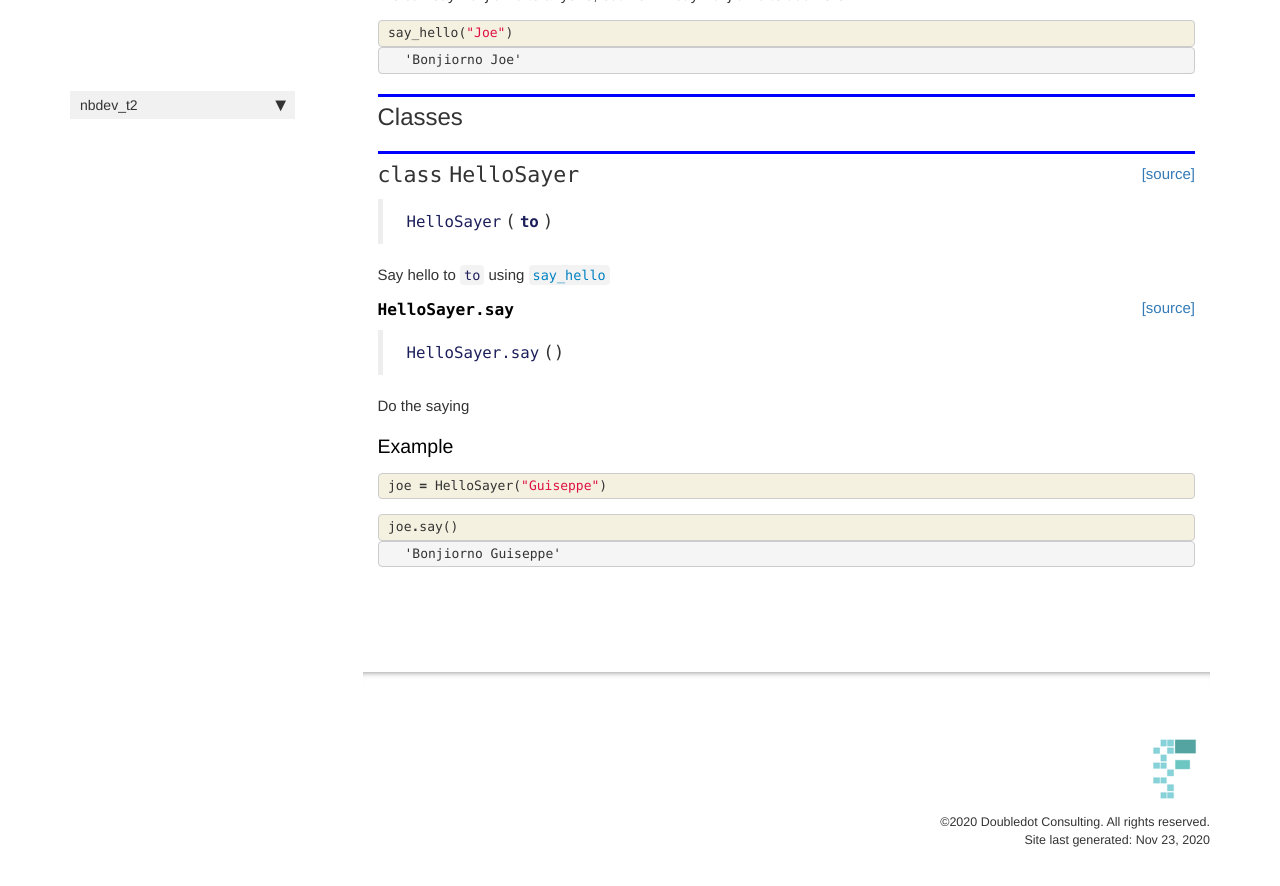
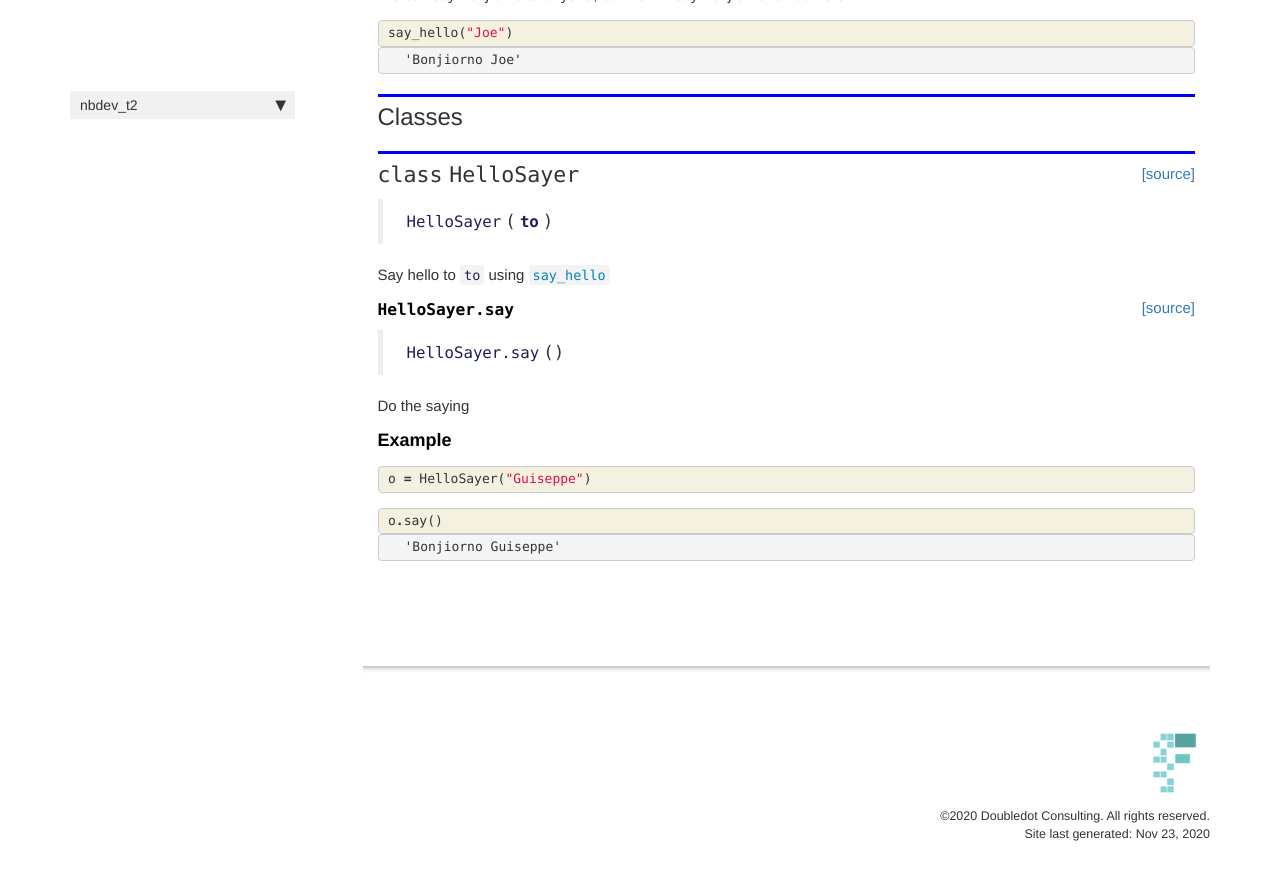
Before and after one commit to josephsmann/nbdev_t2, a Jekyll site: the page built from docs/core.html, in a window 1280 px wide and 900 px high, scrolled down 754 px. Shown: the top 886 px of the window. Built offline with Jekyll 4.4.1, drawn with Linux system fonts in a browser that asks for light colours; nearby versions of some CDN libraries; comment, search, counter and statistics services are not loaded.

Commit message:
examples title change

```diff
--- a/docs/core.html
+++ b/docs/core.html
@@ -176,7 +176,7 @@ nb_path: "00_core.ipynb"
 
 
 <div class="output_markdown rendered_html output_subarea ">
-<h4 id="HelloSayer.say" class="doc_header"><code>HelloSayer.say</code><a href="https://github.com/josephsmann/nbdev_t2/tree/master/nbdev_t2/core.py#L19" class="source_link" style="float:right">[source]</a></h4><blockquote><p><code>HelloSayer.say</code>()</p>
+<h4 id="HelloSayer.say" class="doc_header"><code>HelloSayer.say</code><a href="https://github.com/josephsmann/nbdev_t2/tree/master/nbdev_t2/core.py#L20" class="source_link" style="float:right">[source]</a></h4><blockquote><p><code>HelloSayer.say</code>()</p>
 </blockquote>
 <p>Do the saying</p>
 
@@ -192,7 +192,7 @@ nb_path: "00_core.ipynb"
 
 <div class="cell border-box-sizing text_cell rendered"><div class="inner_cell">
 <div class="text_cell_render border-box-sizing rendered_html">
-<h3 id="Example">Example<a class="anchor-link" href="#Example"> </a></h3>
+<h4 id="Example">Example<a class="anchor-link" href="#Example"> </a></h4>
 </div>
 </div>
 </div>
@@ -203,7 +203,7 @@ nb_path: "00_core.ipynb"
 
 <div class="inner_cell">
     <div class="input_area">
-<div class=" highlight hl-ipython3"><pre><span></span><span class="n">joe</span> <span class="o">=</span> <span class="n">HelloSayer</span><span class="p">(</span><span class="s2">&quot;Guiseppe&quot;</span><span class="p">)</span>
+<div class=" highlight hl-ipython3"><pre><span></span><span class="n">o</span> <span class="o">=</span> <span class="n">HelloSayer</span><span class="p">(</span><span class="s2">&quot;Guiseppe&quot;</span><span class="p">)</span>
 </pre></div>
 
     </div>
@@ -220,7 +220,7 @@ nb_path: "00_core.ipynb"
 
 <div class="inner_cell">
     <div class="input_area">
-<div class=" highlight hl-ipython3"><pre><span></span><span class="n">joe</span><span class="o">.</span><span class="n">say</span><span class="p">()</span>
+<div class=" highlight hl-ipython3"><pre><span></span><span class="n">o</span><span class="o">.</span><span class="n">say</span><span class="p">()</span>
 </pre></div>
 
     </div>
--- a/nbdev_t2/core.py
+++ b/nbdev_t2/core.py
@@ -13,6 +13,7 @@ def say_hello(to):
 
 # Cell
 class HelloSayer:
+    # backticks in a doc string will link to the docs of the function
     "Say hello to `to` using `say_hello`"
     def __init__(self, to): self.to = to
 
```
Also changed, not shown: 1 other file.
